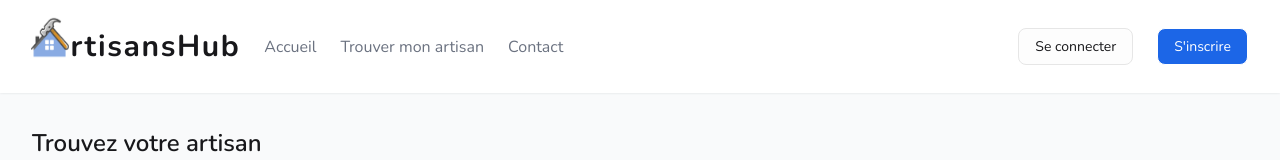
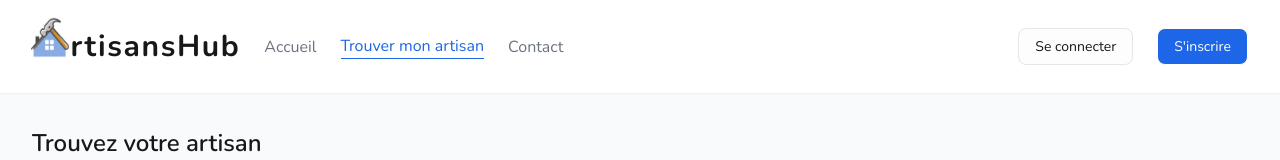
Before and after one commit to David-Hoang/artisanshub-front, a React (Vite) app: page /trouver-artisan in a window 1280 px wide. Shown: the top 160 px of the page. Built offline with nearby package versions, Linux system fonts and the light colour scheme; no server answers.

Commit message:
add active menu

```diff
--- a/src/components/layout/NavMenu.jsx
+++ b/src/components/layout/NavMenu.jsx
@@ -1,17 +1,25 @@
 import './NavMenu.scss';
-import { Link } from "react-router-dom";
+import { Link, useLocation } from "react-router-dom";
 
 function NavMenu({closeMobileMenu}) {
+    let location = useLocation()
+
     return (
         <>
-            <li>
-                <Link to="/" onClick={closeMobileMenu}>Accueil</Link>
+            <li className={location.pathname === '/' && "active-menu"}>
+                <Link to="/" onClick={closeMobileMenu}>
+                    Accueil
+                </Link>
             </li>
-            <li>
-                <Link to="/trouver-artisan" onClick={closeMobileMenu}>Trouver mon artisan</Link>
+            <li className={location.pathname === '/trouver-artisan' && "active-menu"}>
+                <Link to="/trouver-artisan" onClick={closeMobileMenu}>
+                    Trouver mon artisan
+                </Link>
             </li>
-            <li>
-                <Link to="/contactez-nous" onClick={closeMobileMenu}>Contact</Link>
+            <li className={location.pathname === '/contactez-nous' && "active-menu"}>
+                <Link to="/contactez-nous" onClick={closeMobileMenu}>
+                    Contact
+                </Link>
             </li>
         </>
     );
--- a/src/components/layout/NavMenu.scss
+++ b/src/components/layout/NavMenu.scss
@@ -2,22 +2,31 @@
 @use "../../assets/scss/mixins" as mxn;
 @use "../../assets/scss/extends" as ext;
 
-li a {
-    font-size : var.$txt-base;
+li {
+    &.active-menu {
+        border-bottom: 1px var.$primary solid;
+        &>a {
+            color : var.$primary !important;
+            // font-weight: 600;
+        }
+    }
+    a {
+        font-size: var.$txt-base;
         text-decoration: none;
-    color : var.$gray;
+        color: var.$gray;
         letter-spacing: -0.5px;
 
         &:visited {
-        color : var.$gray;
+            color: var.$gray;
         }
 
         &:hover {
-        color : var.$primary;
+            color: var.$primary;
             transition: all 0.1s;
         }
 
-    @media screen and (min-width : var.$bp-lg) {
+        @media screen and (min-width: var.$bp-lg) {
             letter-spacing: normal;
         }
     }
+}
--- a/src/pages/findcraftsman/elements/Listing.jsx
+++ b/src/pages/findcraftsman/elements/Listing.jsx
@@ -28,8 +28,6 @@ function Listing({isLoadingList, listing}) {
     const showResultMessage = () => {
         const jobIdParam = parseInt(searchParams.get('catId'));
         const regionParam = searchParams.get('region');
-
-        console.log(regions);
 
         let jobName = null;
         let regionName = null;
```
Lines whose indentation alone changed are shown as unchanged.
